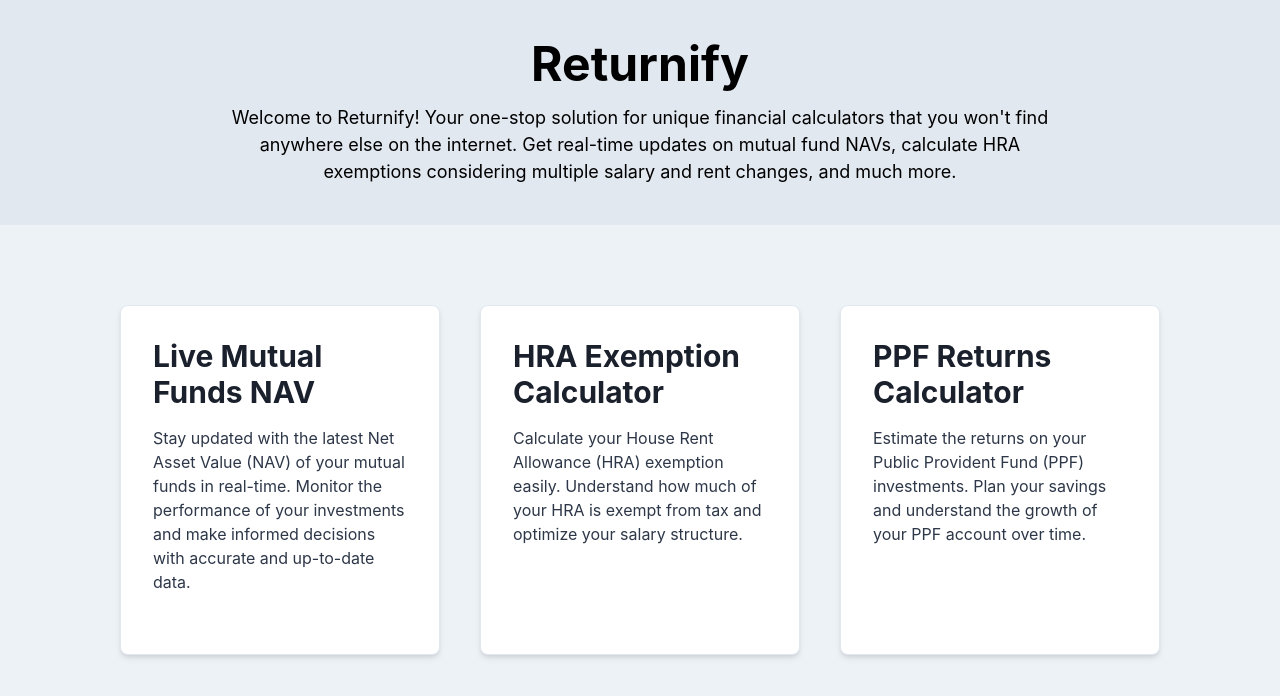
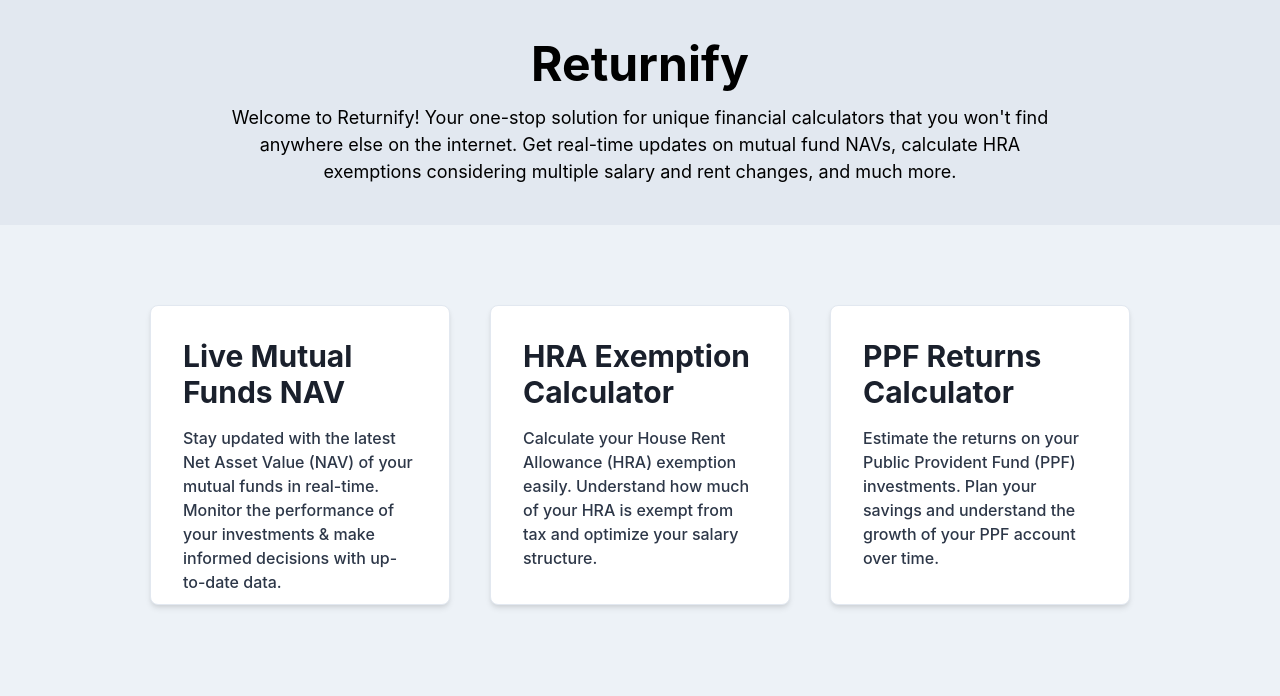
Before and after one commit to SidharthMahai/Returnify, a React (Vite) app: page / in a window 1280 px wide. Shown: the top 696 px of the page. Built offline with nearby package versions, Linux system fonts and the light colour scheme.

Commit message:
setup routing

```diff
--- a/package.json
+++ b/package.json
@@ -16,7 +16,8 @@
     "axios": "^1.7.2",
     "framer-motion": "^11.2.13",
     "react": "^18.3.1",
-    "react-dom": "^18.3.1"
+    "react-dom": "^18.3.1",
+    "react-router-dom": "^6.24.1"
   },
   "devDependencies": {
     "@types/react": "^18.3.3",
--- a/src/App.jsx
+++ b/src/App.jsx
@@ -1,31 +1,20 @@
 import React from 'react';
-import { Center, SimpleGrid, VStack } from '@chakra-ui/react';
-import Card from './components/Card/Card';
-import Hero from './components/Hero/Hero';
+import { BrowserRouter as Router, Route, Routes } from 'react-router-dom';
+import Home from './pages/Home/Home';
+import LiveMutualFundsNav from './pages/LiveMutualFundsNav/LiveMutualFundsNav'; // Update the path as necessary
+import HRA from './pages/HRA/HRA';
+import PPF from './pages/PPF/PPF';
 
-const Home = () => (
-  <VStack spacing={10} bg="gray.100" minH="100vh">
-    <Hero
-      title="Returnify"
-      description="Welcome to Returnify! Your one-stop solution for unique financial calculators that you won't find anywhere else on the internet. Get real-time updates on mutual fund NAVs, calculate HRA exemptions considering multiple salary and rent changes, and much more."
-    />
-    <Center py={10} w="full">
-      <SimpleGrid columns={[1, 1, 3]} spacing={10} maxW="90%">
-        <Card
-          title="Live Mutual Funds NAV"
-          description="Stay updated with the latest Net Asset Value (NAV) of your mutual funds in real-time. Monitor the performance of your investments and make informed decisions with accurate and up-to-date data."
-        />
-        <Card
-          title="HRA Exemption Calculator"
-          description="Calculate your House Rent Allowance (HRA) exemption easily. Understand how much of your HRA is exempt from tax and optimize your salary structure."
-        />
-        <Card
-          title="PPF Returns Calculator"
-          description="Estimate the returns on your Public Provident Fund (PPF) investments. Plan your savings and understand the growth of your PPF account over time."
-        />
-      </SimpleGrid>
-    </Center>
-  </VStack>
+const App = () => (
+  <Router>
+    <Routes>
+      <Route path="/" element={<Home />} />
+      <Route path="/live-mutual-funds-nav" element={<LiveMutualFundsNav />} />
+      <Route path="/hra-exemption" element={<HRA />} />
+      <Route path="/ppf-calculator" element={<PPF />} />
+      {/* Add other routes here */}
+    </Routes>
+  </Router>
 );
 
-export default Home;
+export default App;
--- a/src/components/Card/Card.jsx
+++ b/src/components/Card/Card.jsx
@@ -4,13 +4,14 @@ import { Flex, Box, Heading, Text } from '@chakra-ui/react';
 const Card = ({ title, description }) => (
   <Flex
     direction="column"
-    maxW="320px"
+    maxW="300px"
+    maxH="300px"
+    minH="300px"
     borderWidth="1px"
     borderRadius="lg"
     overflow="hidden"
     boxShadow="md"
     bg="white"
-    height="350px"
     cursor="pointer"
     transition="transform 0.2s"
     _hover={{
--- /dev/null
+++ b/src/pages/HRA/HRA.jsx
@@ -0,0 +1,15 @@
+import React from 'react';
+import { Center, VStack } from '@chakra-ui/react';
+import Hero from '../../components/Hero/Hero';
+
+const HRA = () => (
+  <VStack spacing={10} bg="gray.100" minH="100vh">
+    <Hero
+      title="HRA Exemption Calculator"
+      description="Stay updated with the latest Net Asset Value (NAV) of your mutual funds in real-time. Monitor the performance of your investments and make informed decisions with accurate and up-to-date data."
+    />
+    <Center py={10} w="full"></Center>
+  </VStack>
+);
+
+export default HRA;
--- /dev/null
+++ b/src/pages/Home/Home.jsx
@@ -0,0 +1,38 @@
+import React from 'react';
+import { Center, SimpleGrid, VStack } from '@chakra-ui/react';
+import { Link } from 'react-router-dom';
+import Card from '../../components/Card/Card';
+import Hero from '../../components/Hero/Hero';
+
+const Home = () => (
+  <VStack spacing={10} bg="gray.100" minH="100vh">
+    <Hero
+      title="Returnify"
+      description="Welcome to Returnify! Your one-stop solution for unique financial calculators that you won't find anywhere else on the internet. Get real-time updates on mutual fund NAVs, calculate HRA exemptions considering multiple salary and rent changes, and much more."
+    />
+    <Center py={10} w="full">
+      <SimpleGrid columns={[1, 1, 3]} spacing={10} maxW="90%">
+        <Link to="/live-mutual-funds-nav">
+          <Card
+            title="Live Mutual Funds NAV"
+            description="Stay updated with the latest Net Asset Value (NAV) of your mutual funds in real-time. Monitor the performance of your investments & make informed decisions with up-to-date data."
+          />
+        </Link>
+        <Link to="/hra-exemption">
+          <Card
+            title="HRA Exemption Calculator"
+            description="Calculate your House Rent Allowance (HRA) exemption easily. Understand how much of your HRA is exempt from tax and optimize your salary structure."
+          />
+        </Link>
+        <Link to="/ppf-calculator">
+          <Card
+            title="PPF Returns Calculator"
+            description="Estimate the returns on your Public Provident Fund (PPF) investments. Plan your savings and understand the growth of your PPF account over time."
+          />
+        </Link>
+      </SimpleGrid>
+    </Center>
+  </VStack>
+);
+
+export default Home;
--- /dev/null
+++ b/src/pages/LiveMutualFundsNav/LiveMutualFundsNav.jsx
@@ -0,0 +1,15 @@
+import React from 'react';
+import { Center, VStack } from '@chakra-ui/react';
+import Hero from '../../components/Hero/Hero';
+
+const LiveMutualFundsNav = () => (
+  <VStack spacing={10} bg="gray.100" minH="100vh">
+    <Hero
+      title="Live Mutual Funds NAV"
+      description="Stay updated with the latest Net Asset Value (NAV) of your mutual funds in real-time. Monitor the performance of your investments and make informed decisions with accurate and up-to-date data."
+    />
+    <Center py={10} w="full"></Center>
+  </VStack>
+);
+
+export default LiveMutualFundsNav;
--- /dev/null
+++ b/src/pages/PPF/PPF.jsx
@@ -0,0 +1,15 @@
+import React from 'react';
+import { Center, VStack } from '@chakra-ui/react';
+import Hero from '../../components/Hero/Hero';
+
+const PPF = () => (
+  <VStack spacing={10} bg="gray.100" minH="100vh">
+    <Hero
+      title="PPF Returns Calculator"
+      description="Estimate the returns on your Public Provident Fund (PPF) investments. Plan your savings and understand the growth of your PPF account over time."
+    />
+    <Center py={10} w="full"></Center>
+  </VStack>
+);
+
+export default PPF;
```
Also changed, not shown: 1 other file (tests, documents, lock files or other folders).
